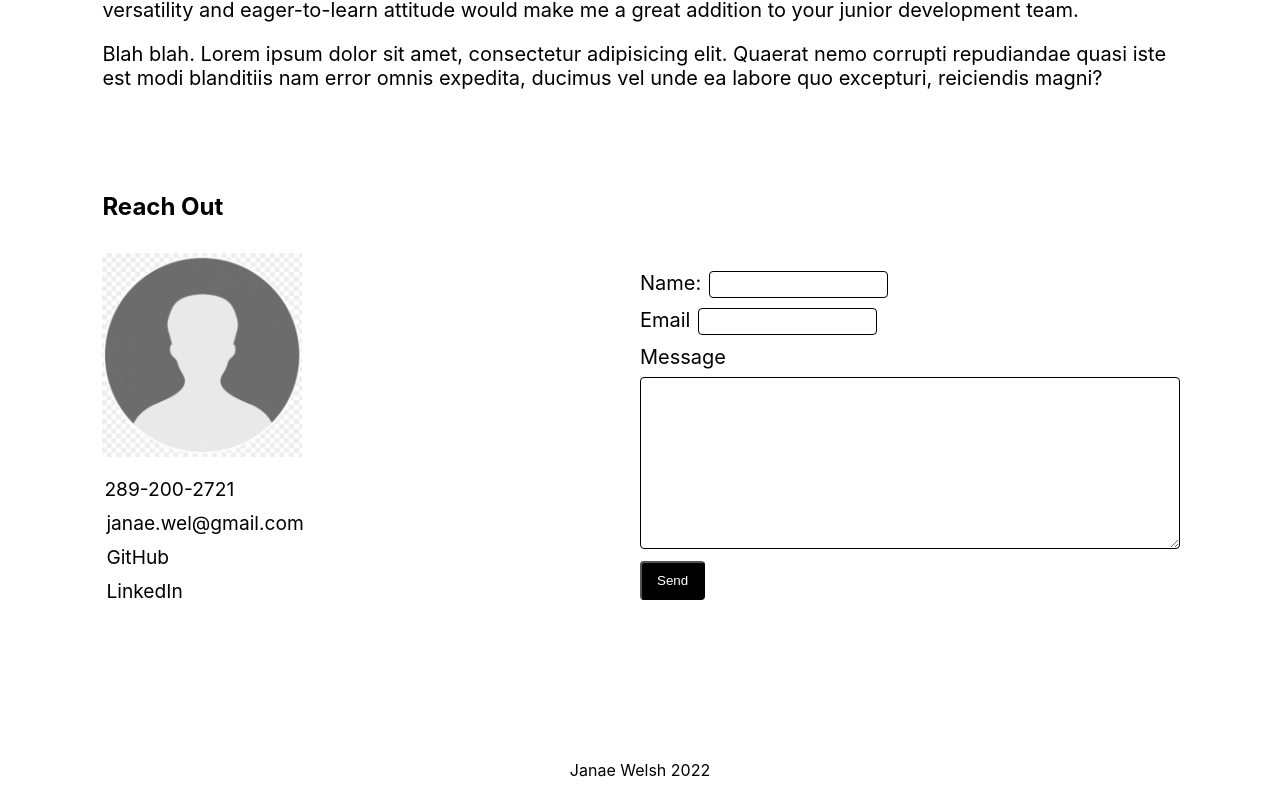
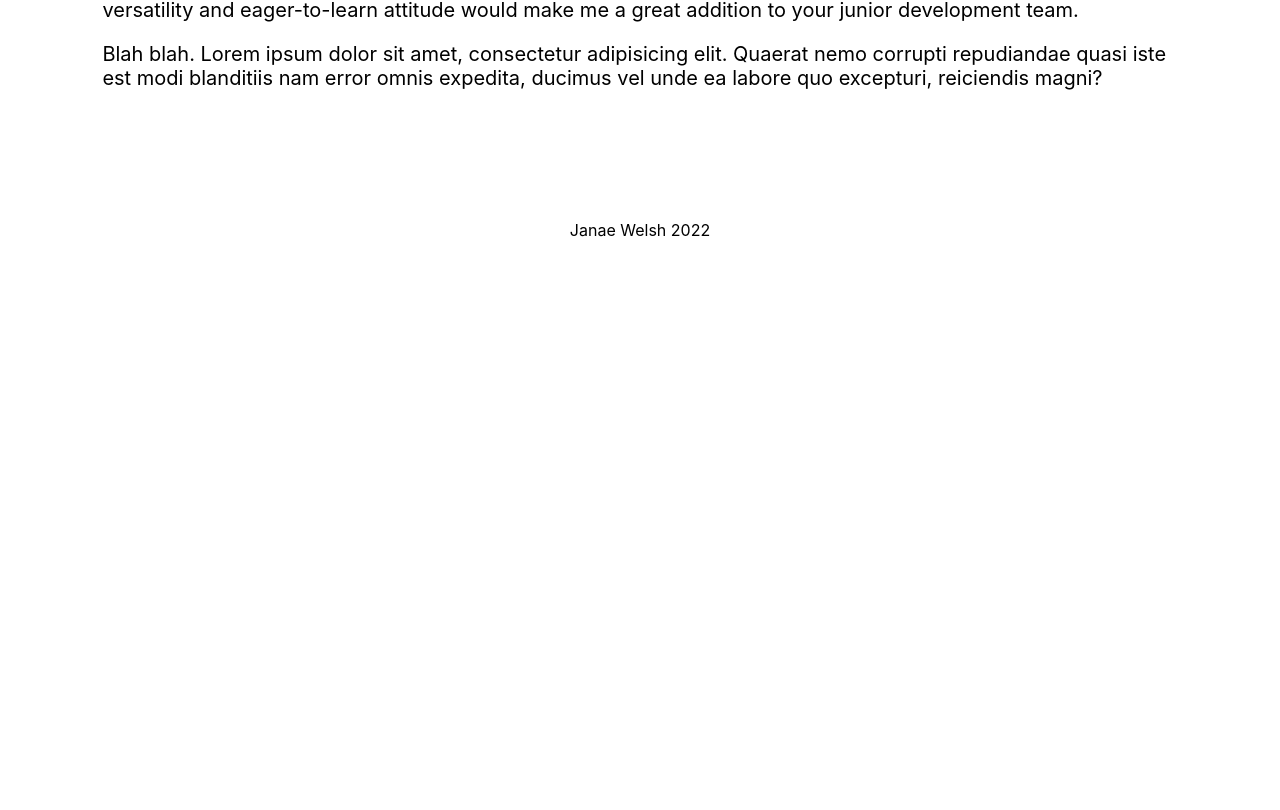
Before and after one commit to gitJanaeW/react-portfolio, a React (Create React App) app: page / in a window 1280 px wide. Shown: the part 514-1324 px from the top of the page. After the commit the page ends 800 px from the top, so only its background shows below. Built offline with nearby package versions, Linux system fonts and the light colour scheme.

Commit message:
get email object errors

```diff
--- a/src/App.css
+++ b/src/App.css
@@ -20,6 +20,9 @@ a {
   display: flex;
   justify-content: space-around;
   align-items: flex-end;
+  position: -webkit-sticky; /* Safari */
+  position: sticky;
+  top: 0;
   padding: 4px 0 9px 0;
   background-color: black;
 }
@@ -176,7 +179,7 @@ label {
 
 input, textarea {
   margin: 0 0 10px 0;
-  padding: 5px 0;
+  padding: 8px;
   border: black 1px solid;
   border-radius: 4px;
 }
--- a/src/App.js
+++ b/src/App.js
@@ -7,6 +7,7 @@ import Contact from './components/Contact';
 
 function App() {
   const [portfolioClicked, setPortfolioClicked] = useState(false);
+  const [contactClicked, setContactClicked] = useState(false);
   const [projects, setProjects] = useState([
     {
       name: 'Run Buddy',
@@ -44,11 +45,16 @@ function App() {
   return (
     <div>
       <header className="App-header">
-        <Nav setPortfolioClicked={setPortfolioClicked}/>
+        <Nav
+          setPortfolioClicked={setPortfolioClicked}
+          setContactClicked={setContactClicked}
+        />
       </header>
       <main className="App">
-        {!portfolioClicked ? (<About/>) : (<Portfolio projects={projects}/>)}
-        <Contact/>
+        <About/>
+        {/* create a component called Display and make an array with all of the other sections in it. Render accordingly */}
+        {portfolioClicked && (<Portfolio projects={projects}/>)}
+        {contactClicked && (<Contact/>)}
       </main>
       <footer>
         <p>Janae Welsh 2022</p>
--- a/src/components/Contact/index.js
+++ b/src/components/Contact/index.js
@@ -1,7 +1,40 @@
-import React from "react";
+import React, { useState } from "react";
+import { validateEmail } from "../../utils/helpers";
 import placeholderHeadshot from '../../assets/placeholder-headshot.png';
 
 const Contact = () => {
+    const [emailObj, setEmailObj] = useState();
+    const [errorMsg, setErrorMsg] = useState();
+    // check for live changes to the state of the form
+    const getEmailState = (e) => {
+        if (e.target.name === 'email') {
+            const isValid = validateEmail(e.target.value);
+            if (isValid) {
+                setErrorMsg('Your email is invalid');
+                console.log(errorMsg);
+            } else {
+                setErrorMsg('');
+            }
+        } else {
+            if (!e.target.value.length) {
+                setErrorMsg(`${!e.target.name} is required`);
+                console.log(errorMsg);
+            } else {
+                setErrorMsg('');
+            }
+        }
+        if(!errorMsg) {
+            // the spread operator ensures we have access to formState as a whole while also singling out each attribute's
+            // value.
+            // [e.target.name] refers to the name attribute in the preceeding JSX, meaning when the name, email or message
+            // changes, we'll update the target (by its attribute name) with its new value
+            setEmailObj({...emailObj, [e.target.name]: e.target.value});
+        }
+    };
+    const logEmail = (e) => {
+        e.preventDefault();
+        console.log(emailObj);
+    };
     return (
         <section className="contact">
             <h1>Reach Out</h1>
@@ -25,22 +58,22 @@ const Contact = () => {
                         </ul>
                 </div>
                     </div>
-                <form>
-                    <div className="align">
+                <form onSubmit={logEmail}>
+                    <div className='align'>
                         {/* name */}
-                        <label htmlFor="name">Name:</label>
-                        <input type='text' name='name'/>
+                        <label htmlFor='name'>Name:</label>
+                        <input onBlur={getEmailState} type='text' name='name'/>
                     </div>
-                    <div className="align">
+                    <div className='align'>
                         {/* email */}
-                        <label htmlFor="email">Email</label>
-                        <input type='email' name='email'/>
+                        <label htmlFor='email'>Email</label>
+                        <input onBlur={getEmailState} type='email' name='email'/>
                     </div>
                     <div>
                         {/* message */}
                         <label htmlFor='message'>Message</label>
                         <br/>
-                        <textarea name='message'/>
+                        <textarea onChange={getEmailState} name='message'/>
                     </div>
                     <button type='submit'>Send</button>
                 </form>
--- a/src/components/Nav/index.js
+++ b/src/components/Nav/index.js
@@ -1,13 +1,13 @@
 import React, { useState } from "react";
 
-const Nav = ({setPortfolioClicked}) => {
+const Nav = ({setPortfolioClicked, setContactClicked}) => {
     return (
         <div>
             <div className="navbar">
                <a data-testid="janaeWelsh" className="janaeWelsh" href="/">JANAE WELSH</a>
                <a data-testid="about" href="/">About Me</a>
                <a onClick={() => setPortfolioClicked(true)} data-testid="portfolio" href="#portfolio">Portfolio</a>
-               <a data-testid="contact" href="#contact">Contact</a>
+               <a onClick={() => setContactClicked(true)} data-testid="contact" href="#contact">Contact</a>
                <a data-testid="resume" href="#resume">Resume</a>
             </div>
         </div>
--- /dev/null
+++ b/src/utils/helpers.js
@@ -0,0 +1,4 @@
+export function validateEmail(email) {
+    var re = /^(([^<>()[\]\\.,;:\s@"]+(\.[^<>()[\]\\.,;:\s@"]+)*)|(".+"))@((\[[0-9]{1,3}\.[0-9]{1,3}\.[0-9]{1,3}\.[0-9]{1,3}\])|(([a-zA-Z\-0-9]+\.)+[a-zA-Z]{2,}))$/;
+    return re.test(String(email).toLowerCase());
+  }
```
